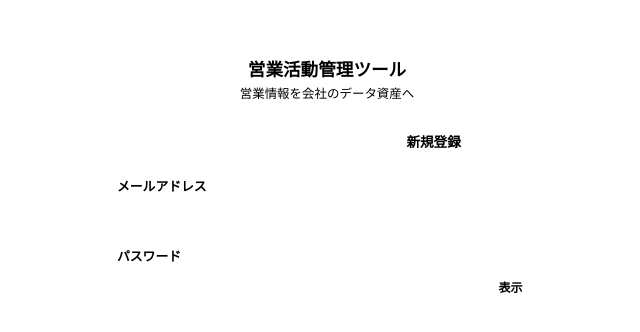
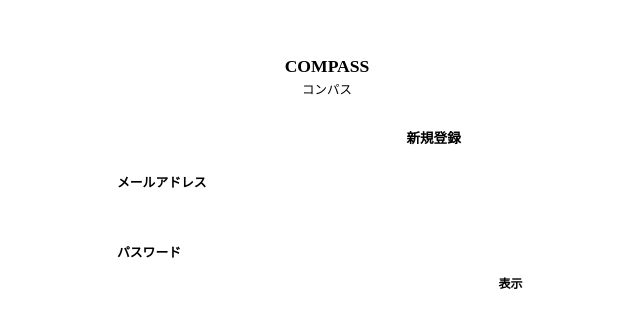
Before and after one commit to shinichidone/kisen-sales-management, a React (Vite) app: page / in a window 1280 px wide. Shown: the top 332 px of the page, without its empty margins (313-953 px from the left). Built offline with nearby package versions, Linux system fonts and the light colour scheme; no server answers; the HTML template or start-up script is replaced by a standard one; a web font is replaced by a local one.

Commit message:
feat: アプリの表示名を COMPASS にする
画面とタブ名で覚えやすい正式名称を出す。

Co-authored-by: Cursor <cursoragent@cursor.com>

```diff
--- a/index.html
+++ b/index.html
@@ -5,7 +5,7 @@
     <link rel="icon" type="image/svg+xml" href="/favicon.svg" />
     <meta name="viewport" content="width=device-width, initial-scale=1.0" />
     <meta name="robots" content="noindex, nofollow" />
-    <title>喜仙 営業活動管理ツール</title>
+    <title>COMPASS（コンパス）</title>
     <link rel="preconnect" href="https://fonts.googleapis.com" />
     <link rel="preconnect" href="https://fonts.gstatic.com" crossorigin />
     <link
--- a/src/features/auth/LoginPage.tsx
+++ b/src/features/auth/LoginPage.tsx
@@ -1,4 +1,5 @@
 import { useState } from 'react'
+import { APP_NAME, APP_NAME_JA } from '../../lib/brand'
 import { getErrorMessage } from '../../lib/errors'
 import { getSupabase } from '../../lib/supabase'
 import styles from './AuthPages.module.css'
@@ -81,8 +82,8 @@ export function LoginPage() {
     <div className={styles.page}>
       <div className={styles.card}>
         <div className={styles.brand}>
-          <strong>営業活動管理ツール</strong>
-          <span>営業情報を会社のデータ資産へ</span>
+          <strong>{APP_NAME}</strong>
+          <span>{APP_NAME_JA}</span>
         </div>
 
         <div className={styles.tabs}>
--- a/src/features/auth/PendingApprovalPage.tsx
+++ b/src/features/auth/PendingApprovalPage.tsx
@@ -1,3 +1,4 @@
+import { APP_NAME, APP_NAME_JA } from '../../lib/brand'
 import type { AppUser } from '../../types/appUser'
 import styles from './AuthPages.module.css'
 
@@ -13,8 +14,8 @@ export function PendingApprovalPage({ appUser, onSignOut }: Props) {
     <div className={styles.page}>
       <div className={styles.card}>
         <div className={styles.brand}>
-          <strong>営業活動管理ツール</strong>
-          <span>営業情報を会社のデータ資産へ</span>
+          <strong>{APP_NAME}</strong>
+          <span>{APP_NAME_JA}</span>
         </div>
 
         <div className={isDisabled ? styles.alert : styles.alertWarn}>
--- /dev/null
+++ b/src/lib/brand.ts
@@ -0,0 +1,4 @@
+/** 画面に出す公式名称。リポジトリ名・環境名は変えない。 */
+export const APP_NAME = 'COMPASS'
+export const APP_NAME_JA = 'コンパス'
+export const APP_TITLE = `${APP_NAME}（${APP_NAME_JA}）`
```
Also changed, not shown: 1 other file (tests, documents, lock files or other folders).
